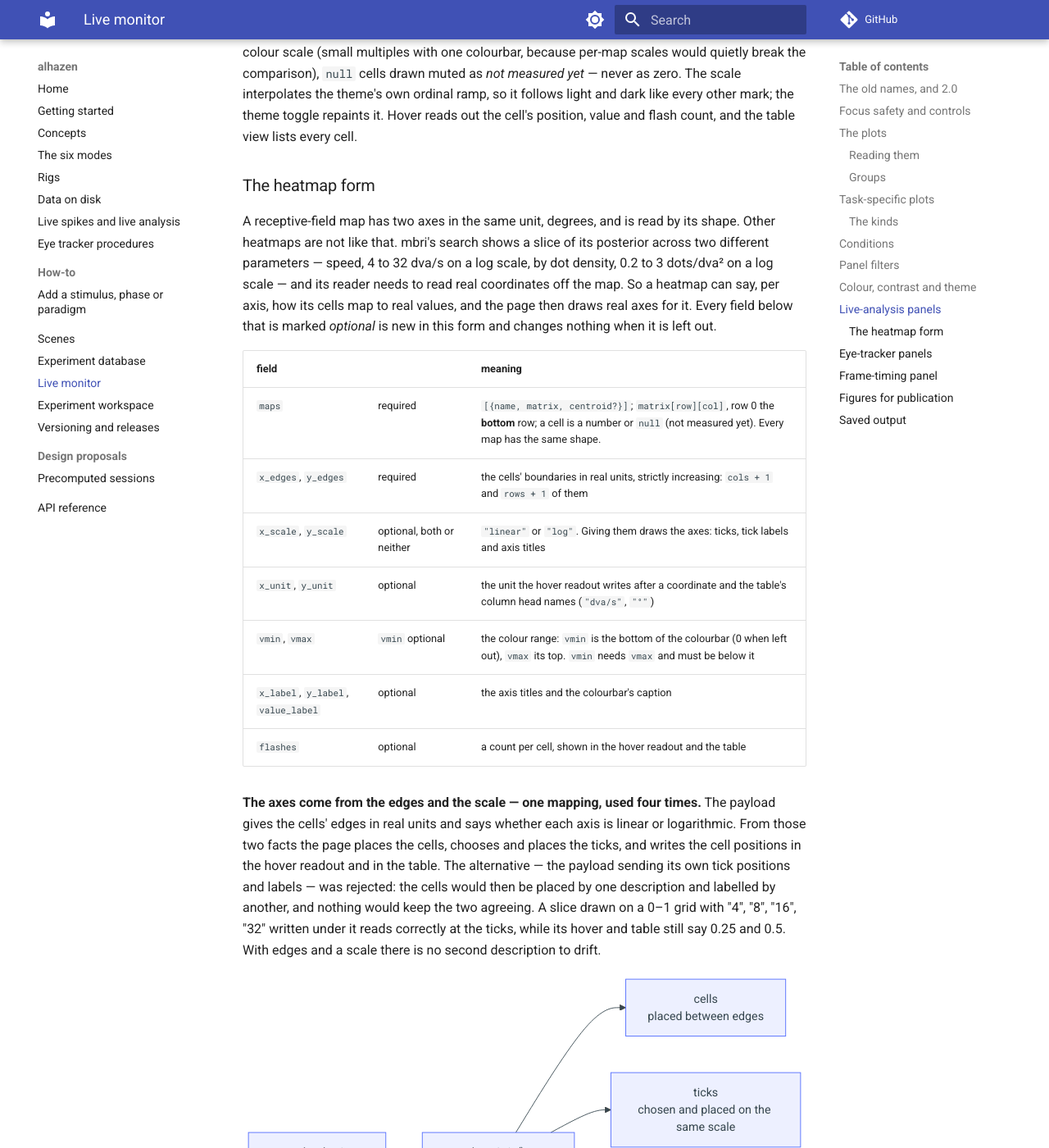
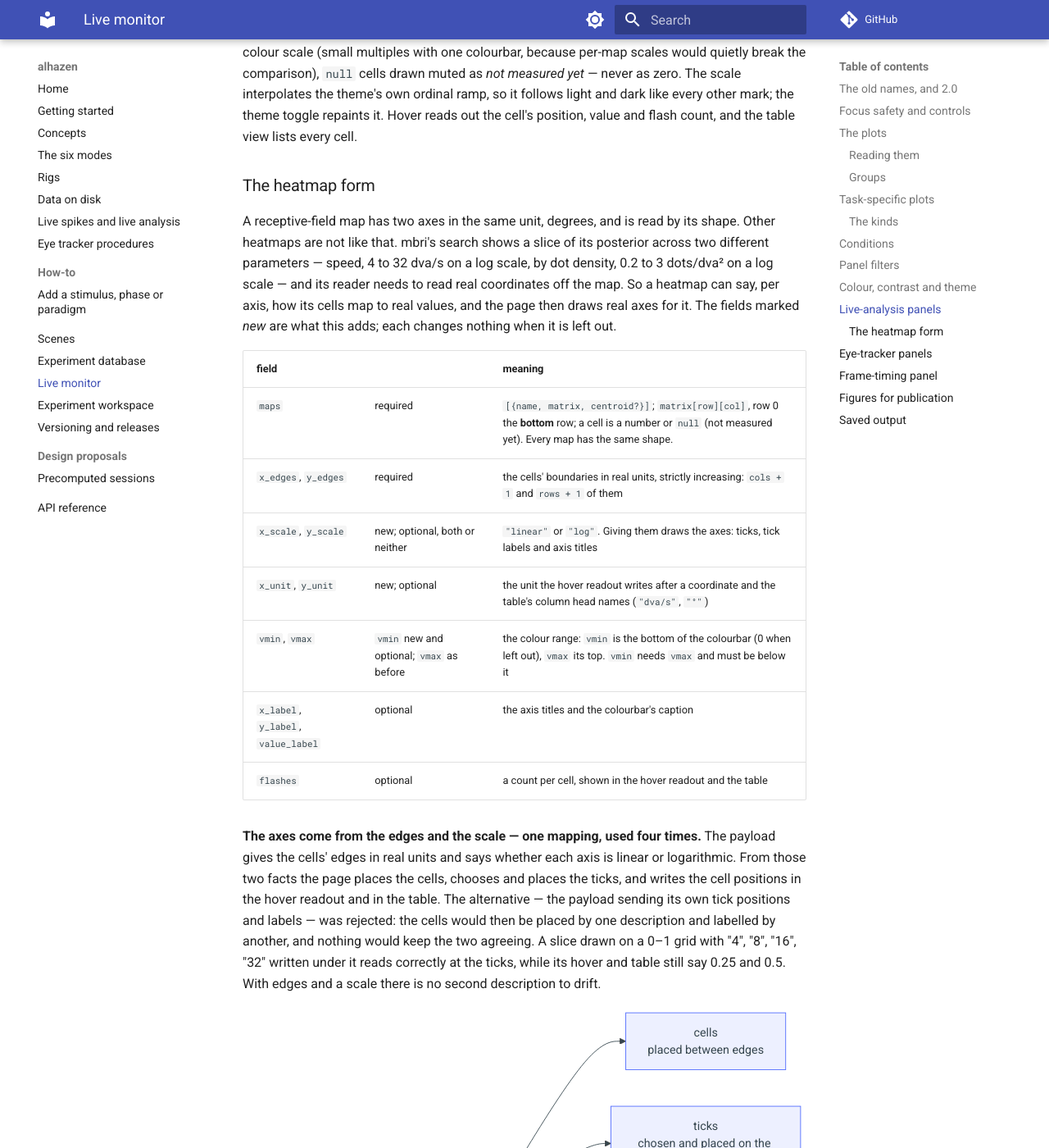
Before and after one commit to sh4r11f/alhazen, an MkDocs documentation site: the page built from docs/live_monitor.md, in a window 1280 px wide and 1400 px high, scrolled down 10422 px. Shown: the whole window at 82% size. Built offline with MkDocs 1.6.1 and Material for MkDocs 9.7.7, drawn with Linux system fonts in a browser that asks for light colours; comment, search, counter and statistics services are not loaded.

Commit message:
Docs: the heatmap table marks which fields are new
x_label, y_label, value_label and flashes are optional but not new; the
table now says new for x_scale/y_scale, x_unit/y_unit and vmin only.

```diff
--- a/docs/live_monitor.md
+++ b/docs/live_monitor.md
@@ -479,16 +479,16 @@ its posterior across two different parameters — speed, 4 to 32 dva/s on a log
 scale, by dot density, 0.2 to 3 dots/dva² on a log scale — and its reader
 needs to read real coordinates off the map. So a heatmap can say, per axis,
 how its cells map to real values, and the page then draws real axes for it.
-Every field below that is marked *optional* is new in this form and changes
-nothing when it is left out.
+The fields marked *new* are what this adds; each changes nothing when it is
+left out.
 
 | field | | meaning |
 | --- | --- | --- |
 | `maps` | required | `[{name, matrix, centroid?}]`; `matrix[row][col]`, row 0 the **bottom** row; a cell is a number or `null` (not measured yet). Every map has the same shape. |
 | `x_edges`, `y_edges` | required | the cells' boundaries in real units, strictly increasing: `cols + 1` and `rows + 1` of them |
-| `x_scale`, `y_scale` | optional, both or neither | `"linear"` or `"log"`. Giving them draws the axes: ticks, tick labels and axis titles |
-| `x_unit`, `y_unit` | optional | the unit the hover readout writes after a coordinate and the table's column head names (`"dva/s"`, `"°"`) |
-| `vmin`, `vmax` | `vmin` optional | the colour range: `vmin` is the bottom of the colourbar (0 when left out), `vmax` its top. `vmin` needs `vmax` and must be below it |
+| `x_scale`, `y_scale` | new; optional, both or neither | `"linear"` or `"log"`. Giving them draws the axes: ticks, tick labels and axis titles |
+| `x_unit`, `y_unit` | new; optional | the unit the hover readout writes after a coordinate and the table's column head names (`"dva/s"`, `"°"`) |
+| `vmin`, `vmax` | `vmin` new and optional; `vmax` as before | the colour range: `vmin` is the bottom of the colourbar (0 when left out), `vmax` its top. `vmin` needs `vmax` and must be below it |
 | `x_label`, `y_label`, `value_label` | optional | the axis titles and the colourbar's caption |
 | `flashes` | optional | a count per cell, shown in the hover readout and the table |
 
```
